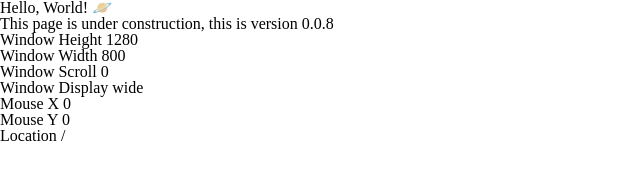
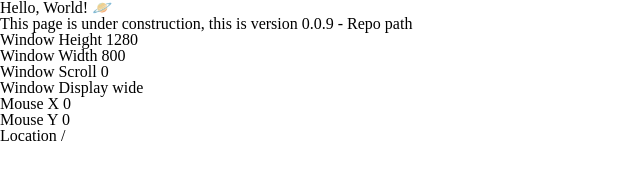
Before and after one commit to niklasbuhl/nb-site-dev, a Gatsby site: page / in a window 1280 px wide. Shown: the full height of the page, 0-640 px from the left. Built offline with nearby package versions, Linux system fonts and the light colour scheme; Gatsby itself is replaced by a stand-in of ours.

Commit message:
index version

```diff
--- a/src/pages/index.tsx
+++ b/src/pages/index.tsx
@@ -8,7 +8,7 @@
 	return (
 		<PageLayout PageProps={PageProps}>
 			<h1>Hello, World! 🪐</h1>
-			<p>This page is under construction, this is version 0.0.8</p>
+			<p>This page is under construction, this is version 0.0.9 - Repo path</p>
 			<p>Window Height {view.width}</p>
 			<p>Window Width {view.height}</p>
 			<p>Window Scroll {view.scroll}</p>
```
